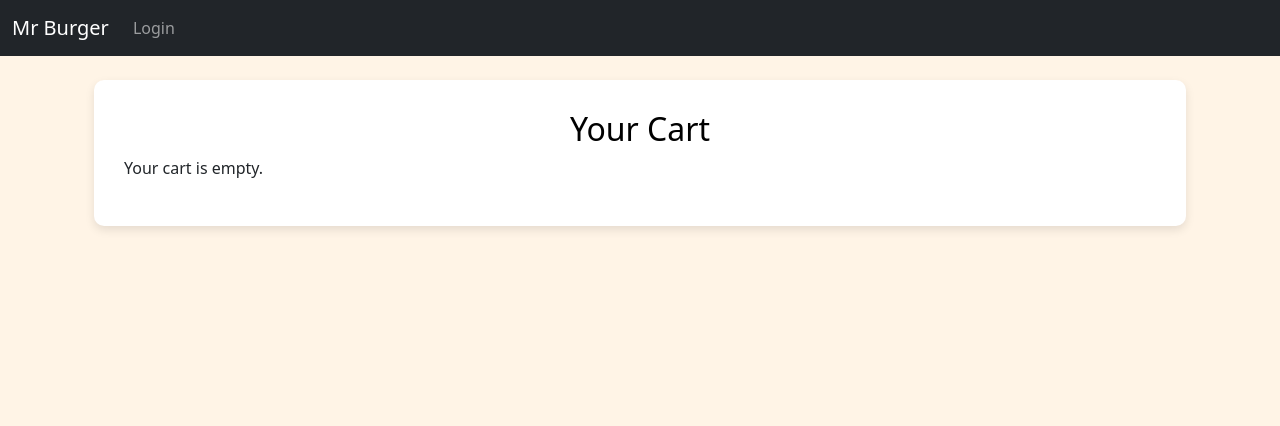
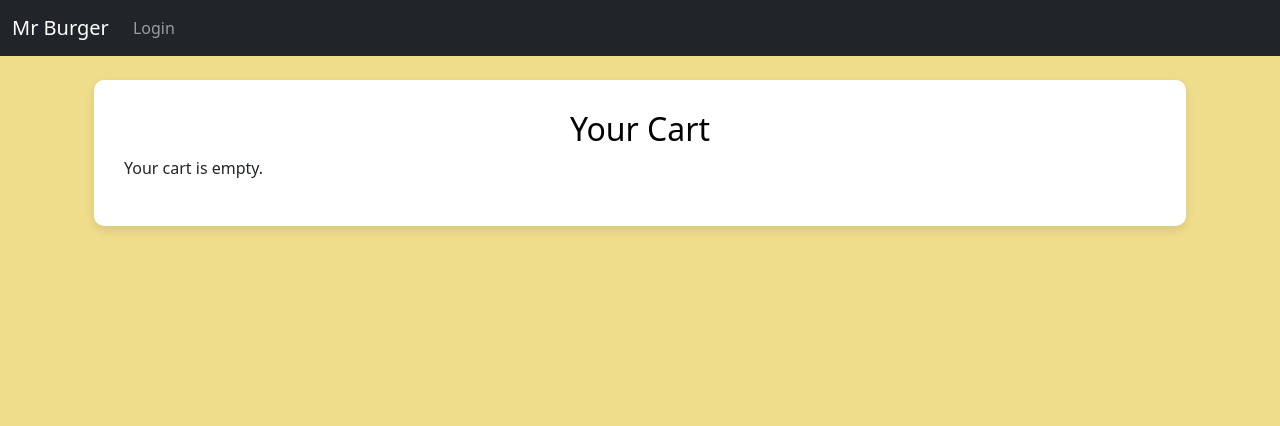
Before and after one commit to kasunsoorige/Mr.Burger, a Django app: page /cart/ in a window 1280 px wide. Shown: the top 426 px of the page. Run offline with Django 4.2, Linux system fonts and the light colour scheme.

Commit message:
did minor changes

```diff
--- a/webstore/templates/add_menu.html
+++ b/webstore/templates/add_menu.html
@@ -1,7 +1,7 @@
 {% extends 'base_dash.html' %}
 
 {% block content %}
-<div class="col-md-6 offset-md-3" style="background-color: #fff4e6; padding: 20px; border-radius: 10px;">
+<div class="col-md-6 offset-md-3" style="background-color: #eed97ee3; padding: 20px; border-radius: 10px;">
     <h1 class="center" style="color: black; text-align: center;">Add Menu</h1>
     <br/>
 
--- a/webstore/templates/admin_notification.html
+++ b/webstore/templates/admin_notification.html
@@ -7,8 +7,9 @@
     <link rel="stylesheet" href="https://cdn.jsdelivr.net/npm/bootstrap@5.3.0/dist/css/bootstrap.min.css">
     <style>
         body {
-            background-color: #fff4e6; /* Background color */
+            background-color: #eed97ee3; /* Background color */
         }
+
 
         .notification-container {
             max-width: 600px; /* Limit width for better readability */
--- a/webstore/templates/cart.html
+++ b/webstore/templates/cart.html
@@ -3,7 +3,7 @@
 {% block content %}
 <style>
     body {
-        background-color: #fff4e6; /* Background color outside the table */
+        background-color: #eed97ee3; /* Background color outside the table */
     }
 
     .cart-container {
--- a/webstore/templates/customer_details_form.html
+++ b/webstore/templates/customer_details_form.html
@@ -1,7 +1,7 @@
 {% extends 'base.html' %}
 
 {% block content %}
-<div class="container mt-4 p-4 shadow rounded" style="background-color: #fff4e6;">
+<div class="container mt-4 p-4 shadow rounded" style="background-color: #eed97ee3;">
     <h1 class="text-center mb-4">Customer Details</h1>
     <form method="POST" action="{% url 'customer_details_form' %}" class="needs-validation" novalidate>
         {% csrf_token %}
--- a/webstore/templates/delete_menu.html
+++ b/webstore/templates/delete_menu.html
@@ -7,7 +7,7 @@
     <link rel="stylesheet" href="https://cdn.jsdelivr.net/npm/bootstrap@5.3.0/dist/css/bootstrap.min.css">
     <style>
         body {
-            background-color: #fff4e6;
+            background-color: #eed97ee3;
         }
 
         .delete-container {
--- a/webstore/templates/edit_menu.html
+++ b/webstore/templates/edit_menu.html
@@ -18,7 +18,7 @@
         }
 
         .edit-card {
-            background: #fff4e6;
+            background: #eed97ee3;
             padding: 30px;
             border-radius: 10px;
             box-shadow: 0px 4px 10px rgba(0, 0, 0, 0.1);
@@ -26,8 +26,8 @@
         }
 
         .btn-primary {
-            background-color: #ffcc00;
-            border-color: #ffcc00;
+            background-color: #e75662;
+            border-color: #bd9805e7;
         }
 
         .btn-secondary {
--- a/webstore/templates/item_list.html
+++ b/webstore/templates/item_list.html
@@ -81,7 +81,7 @@
             object-fit: cover;
         }
         .bg-light-orange {
-            background-color: #fff4e6; /* Lightest orange */
+            background-color: #eed97ee3; /* Lightest orange */
             padding: 20px;
             border-radius: 8px;
             margin-top: 20px;
--- a/webstore/templates/manage_menu.html
+++ b/webstore/templates/manage_menu.html
@@ -3,7 +3,7 @@
 
 
     body {
-    background-color: #fff4e6; /* Set the background color for the entire page */
+    background-color: #eed97ee3; /* Set the background color for the entire page */
     }
 
     .center {
--- a/webstore/templates/order_details.html
+++ b/webstore/templates/order_details.html
@@ -7,7 +7,7 @@
     <link rel="stylesheet" href="https://cdn.jsdelivr.net/npm/bootstrap@5.3.0/dist/css/bootstrap.min.css">
     <style>
         body {
-            background-color: #fff4e6; /* Updated background color */
+            background-color: #eed97ee3; /* Updated background color */
         }
 
         .order-container {
--- a/webstore/templates/order_success.html
+++ b/webstore/templates/order_success.html
@@ -1,6 +1,6 @@
 {% extends 'base.html' %}
 {% block content %}
-<div class="container text-center" style="margin-top: 50px; background-color: #fff4e6; padding: 20px; border-radius: 10px;">
+<div class="container text-center" style="margin-top: 50px; background-color: #eed97ee3; padding: 20px; border-radius: 10px;">
     <h2 class="text-success">Order Placed Successfully!</h2>
     <a href="{% url 'item_list' %}" class="btn btn-primary btn-lg">Continue Shopping</a>
 </div>
--- a/webstore/templates/reservation_success.html
+++ b/webstore/templates/reservation_success.html
@@ -1,6 +1,6 @@
 {% extends 'base.html' %}
 {% block content %}
-  <div class="container text-center" style="margin-top: 50px; background-color: #fff4e6; padding: 20px; border-radius: 10px;">
+  <div class="container text-center" style="margin-top: 50px; background-color: #eed97ee3; padding: 20px; border-radius: 10px;">
     <h1 class="text-success">Reservation Successful!</h1>
     <p class="text-muted">Thank you for reserving a table. We look forward to serving you!</p>
     <a href="{% url 'item_list' %}" class="btn btn-primary btn-lg">Go Back to Menu</a>
--- a/webstore/templates/shipping_form.html
+++ b/webstore/templates/shipping_form.html
@@ -1,7 +1,7 @@
 {% extends 'base.html' %}
 
 {% block content %}
-<div class="container mt-4 p-4 shadow rounded" style="background-color: #fff4e6;">
+<div class="container mt-4 p-4 shadow rounded" style="background-color: #eed97ee3;">
     <h2 class="text-center mb-4">Shipping Information</h2>
 
     <form method="POST" class="needs-validation" novalidate>
--- a/webstore/templates/view_orders.html
+++ b/webstore/templates/view_orders.html
@@ -6,7 +6,7 @@
     <title>All Orders</title>
     <style>
         body {
-            background-color: #fff4e6; /* Set the background color for the entire page */
+            background-color: #eed97ee3; /* Set the background color for the entire page */
         }
 
         .center {
--- a/webstore/templates/view_reservations.html
+++ b/webstore/templates/view_reservations.html
@@ -1,7 +1,7 @@
 {% extends 'base.html' %}
 
 {% block content %}
-<div class="container" style="background-color: #fff4e6; padding: 20px;">
+<div class="container" style="background-color: #eed97ee3; padding: 20px;">
     <h1 class="center" style="color: black; text-align: center;">Reservations</h1>
 
     <form method="GET" action="{% url 'view_reservations' %}">
```
Also changed, not shown: db.sqlite3, static/static/burger1_5Jkez0Q.jpg (added), static/static/burger2_0LXf6lw_YsyJmxq.jpg (added), static/static/burger3_Hqkv9lM.jpg (added), static/static/rice1_qoKkLSh.jpg (added), static/static/rice3_nLU9XS2.jpg (added).
